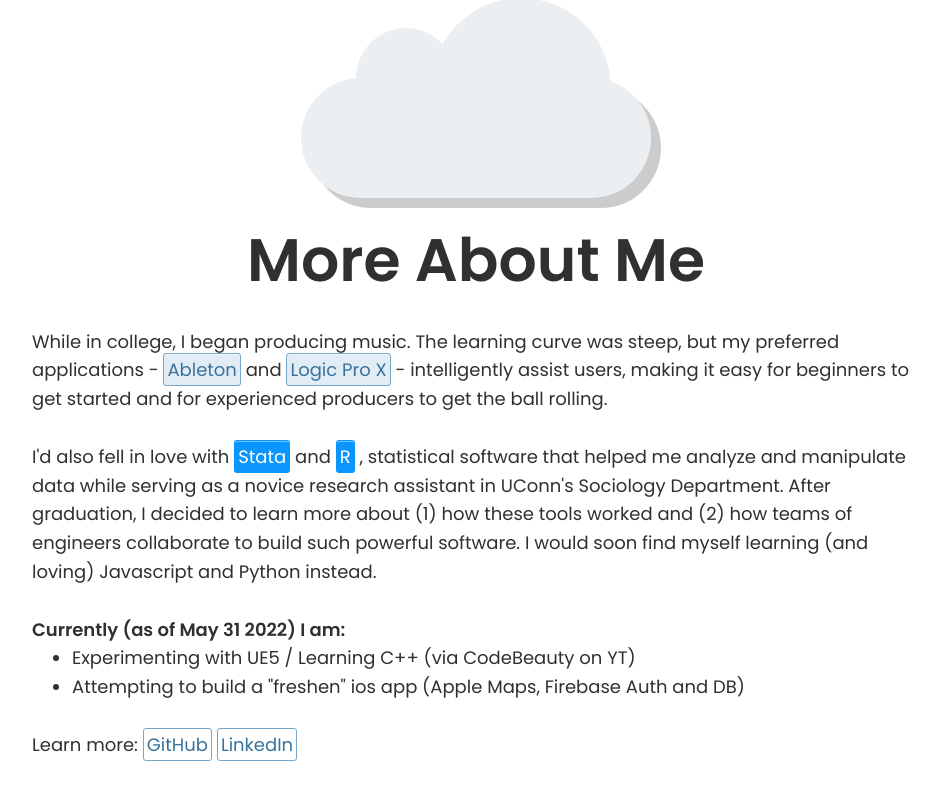
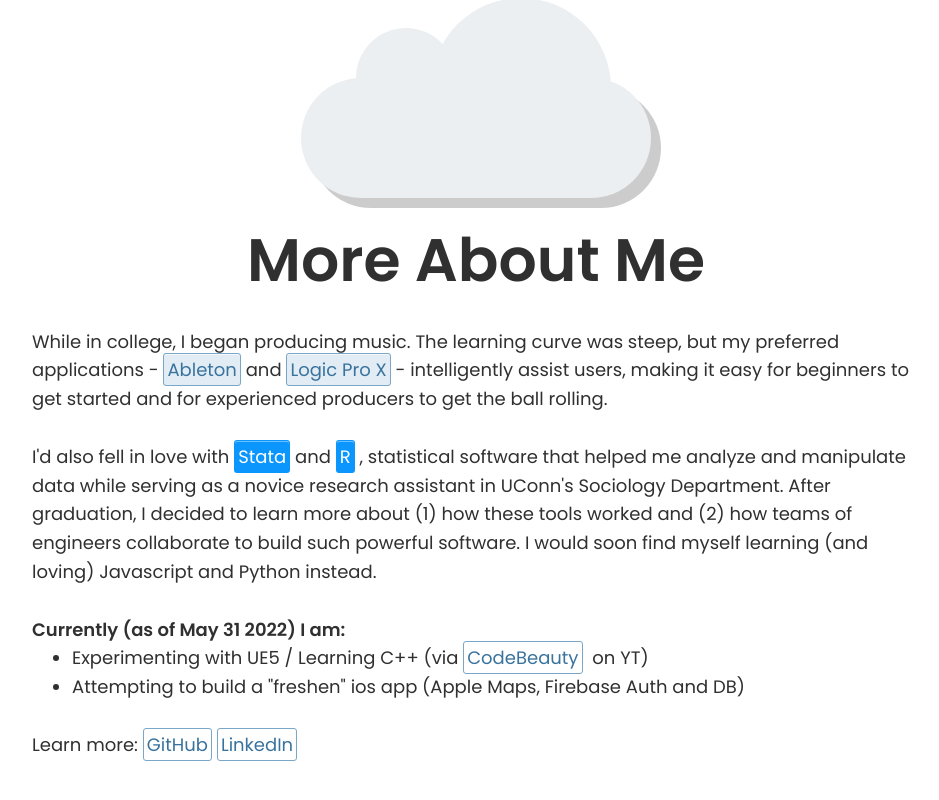
Before and after one commit to KlayClarke/personal_website_2.0, a React (Create React App) app: page / in a window 1280 px wide. Shown: the part 2170-2970 px from the top of the page, without its empty margins (164-1103 px from the left). Built offline with nearby package versions, Linux system fonts and the light colour scheme.

Commit message:
Update About.tsx

```diff
--- a/src/components/about/About.tsx
+++ b/src/components/about/About.tsx
@@ -46,7 +46,11 @@ const NewAbout = () => {
         <h4>Currently (as of May 31 2022) I am:</h4>
         <ul>
           <li>
-            Experimenting with UE5 / Learning C++ (via CodeBeauty on YT)
+            Experimenting with UE5 / Learning C++ (via <span className="socials-span">
+            <a href="https://www.youtube.com/c/CodeBeauty" target={"_blank"}>
+              CodeBeauty
+            </a>
+          </span> on YT)
           </li>
            <li>
             Attempting to build a "freshen" ios app (Apple Maps, Firebase Auth and DB)
```
